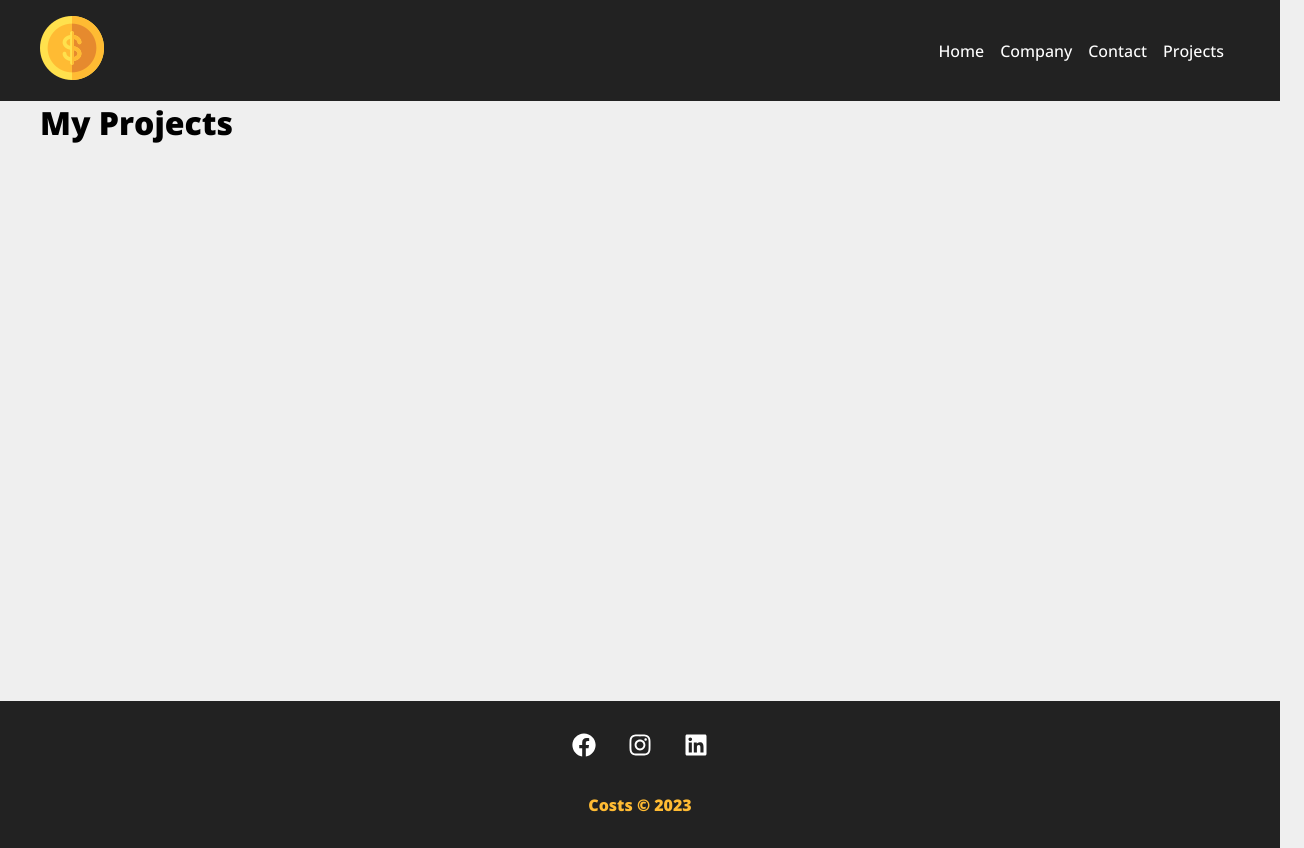
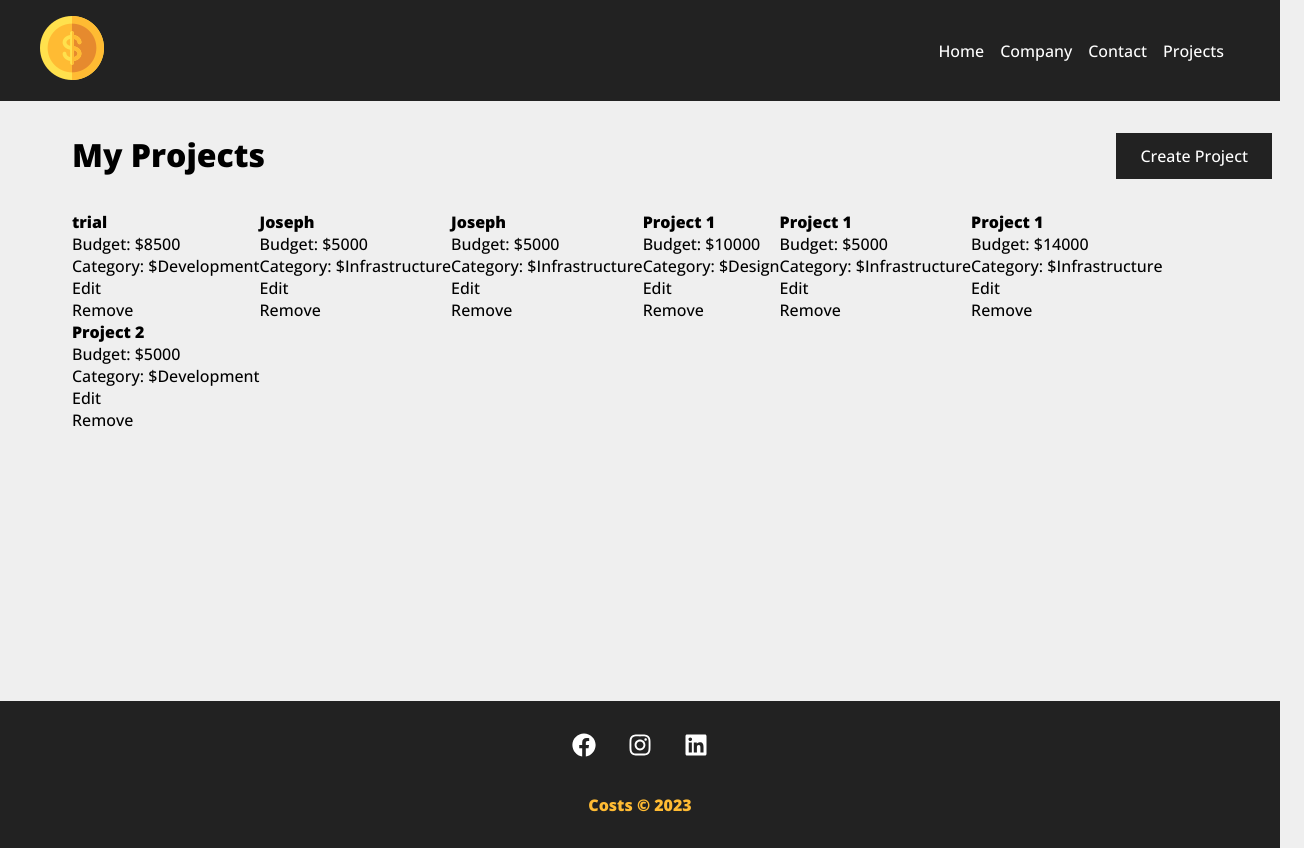
Before and after one commit to LeonamLoureiro/project-management-react, a React (Create React App) app in the folder costs/: page /Projects in a window 1280 px wide. Shown: the whole page, 1304 px wide, since content can reach past the window. Built offline with nearby package versions, Linux system fonts and the light colour scheme; data requests are answered from the project's data file.

Commit message:
project card

```diff
--- a/costs/src/components/pages/Projects.js
+++ b/costs/src/components/pages/Projects.js
@@ -1,7 +1,14 @@
 import Message from "../layout/Message"
 import { useLocation } from "react-router-dom"
+import { useState, useEffect } from "react"
+import styles from './Projects.module.css'
+import Container from "../layout/Container"
+import LinkButton from "../layout/LinkButton"
+import ProjectCard from "../project/ProjectCard"
 
 function Projects() {
+
+    const [projects, setProjects] = useState([])
 
     const location = useLocation()
     let message = ''
@@ -9,10 +16,39 @@ function Projects() {
         message = location.state.message
     }
 
+    useEffect(() => {
+        fetch('http://localhost:5000/projects', {
+            method: 'GET',
+            headers: {
+                'Content-Type': 'application/json'
+            },
+        })
+        .then((resp) => resp.json())
+        .then((data) => setProjects(data))
+        .catch((err) => console.log(err))
+    }, [])
+
     return (
-        <div>
-            <h1>My Projects</h1>
+        <div className={styles.project_container}>
+            <div className={styles.title_container}>
+                <h1>My Projects</h1>
+                <LinkButton to="/newproject" text="Create Project"/>
+            </div>
             {message && <Message msg={message} type="success" /> }
+            <Container customClass="start">
+                {projects.length > 0 &&
+                    projects.map((project) => (
+                        <ProjectCard
+                            name={project.name}
+                            id={project.id}
+                            budget={project.budget}
+                            category={project.category.name}
+                            key={project.id}
+                        />
+                    ))
+                }
+
+            </Container>
         </div>
     )
 }
--- /dev/null
+++ b/costs/src/components/pages/Projects.module.css
@@ -0,0 +1,9 @@
+.project_container {
+    padding: 2rem;
+}
+
+.title_container {
+    display: flex;
+    justify-content: space-between;
+    margin-bottom: 2rem;
+}
--- /dev/null
+++ b/costs/src/components/project/ProjectCard.js
@@ -0,0 +1,22 @@
+import styles from './ProjectCard.module.css'
+import { BsPencil, BsFillTrashFill } from 'react-icons/bs'
+
+function ProjectCard({id, name, budget, category, handleRemove}) {
+    return (
+        <div>
+            <h4>{name}</h4>
+            <p>
+                <span>Budget:</span> ${budget}
+            </p>
+            <p>
+                <span>Category:</span> ${category}
+            </p>
+            <div>
+                <p>Edit</p>
+                <p>Remove</p>
+            </div>
+        </div>
+    )
+}
+
+export default ProjectCard
--- /dev/null
+++ b/costs/src/components/project/ProjectCard.module.css
@@ -0,0 +1,3 @@
+.project_card {
+
+}
```
